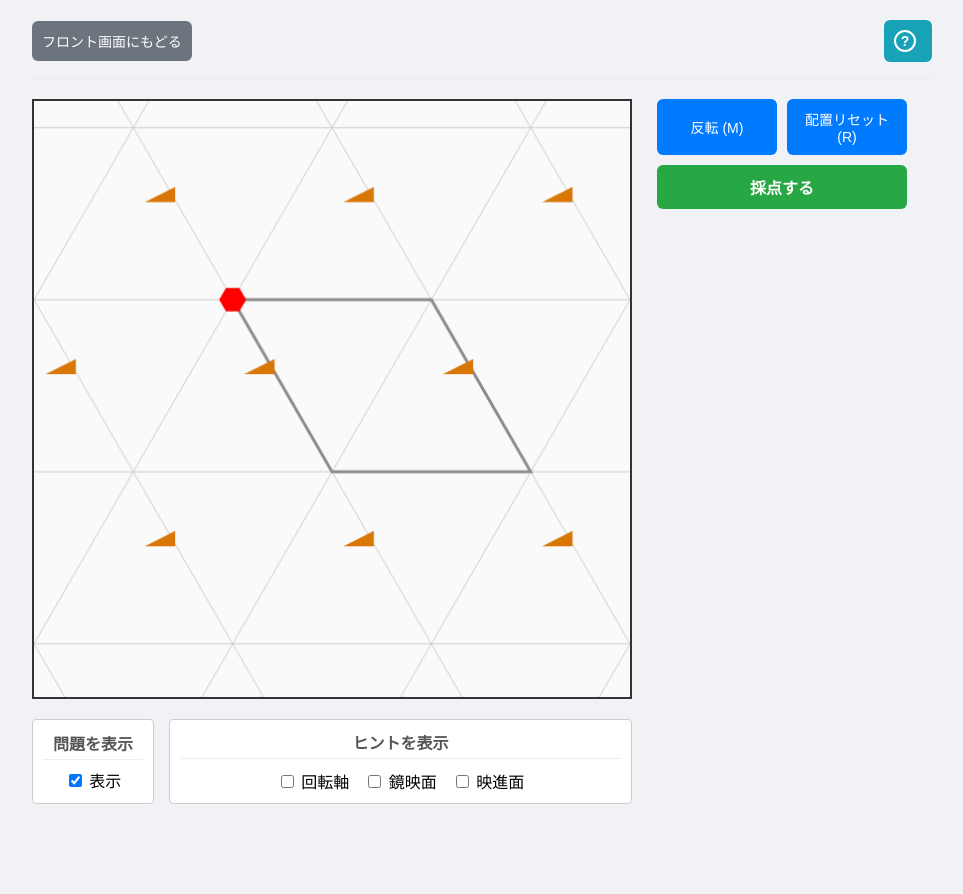
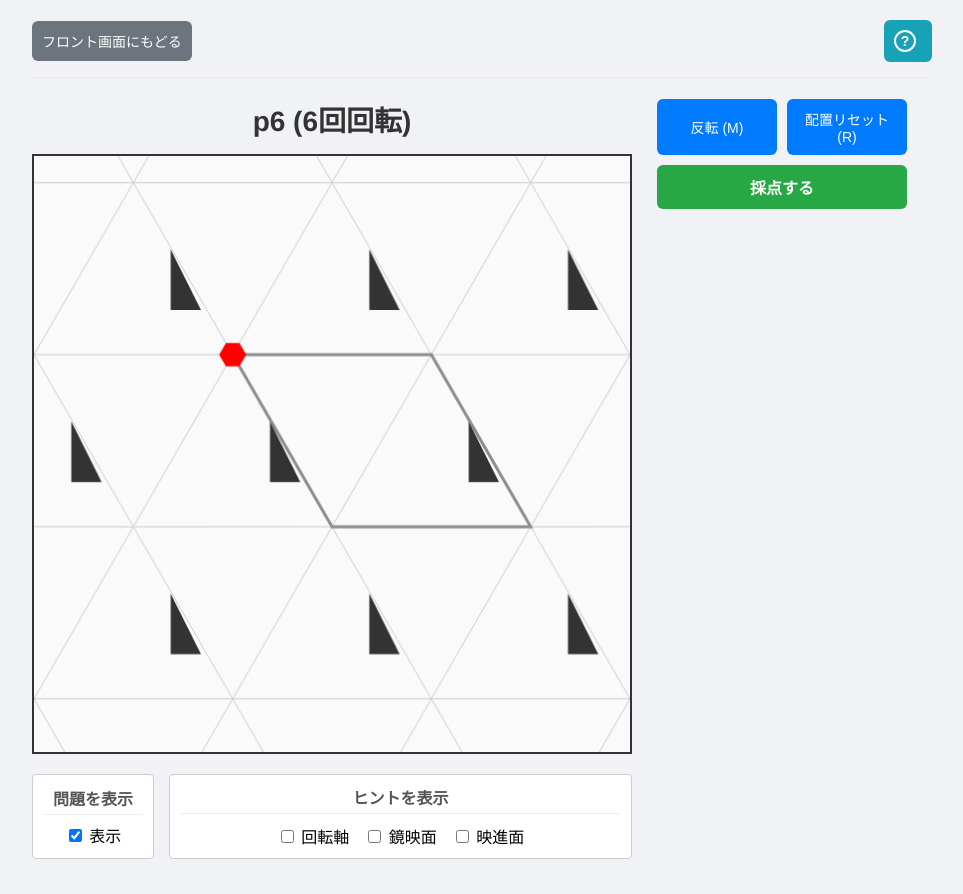
Before and after one commit to nobu0933/Perfect-Symmetry, a plain HTML site: page index.html in a window 1280 px wide. Both pictures are taken after a click on the button "ブラインドモード". Shown: the whole page, without its empty margins (158-1121 px from the left). Before the commit the page ends 839 px from the top, so only its background shows below. Drawn offline with Linux system fonts and the light colour scheme.

Commit message:
beta 1.4

```diff
--- a/index.html
+++ b/index.html
@@ -12,7 +12,7 @@
 			<!-- ==================== フロント画面 ==================== -->
 			<div id="view-front" class="view-section">
 				<div class="title-area">
-					<h1>Perfect Symmetry <span class="version-text">beta 1.3</span></h1>
+					<h1>Perfect Symmetry <span class="version-text">beta 1.4</span></h1>
 					<p>平面群を作るゲーム</p>
 				</div>
 
@@ -236,6 +236,18 @@
 					<div class="main-content">
 						<!-- 左側：格子エリアとヒント枠の縦並びグループ -->
 						<div style="display: flex; flex-direction: column; width: 600px">
+							<!-- ★ 追加: 平面群の名前表示エリア -->
+							<div
+								id="group-name-display"
+								style="
+									font-size: 28px;
+									font-weight: bold;
+									text-align: center;
+									margin-bottom: 15px;
+									color: #333;
+								"
+							></div>
+
 							<!-- 格子エリア -->
 							<canvas id="gameCanvas" width="600" height="600" style="margin-bottom: 20px"></canvas>
 
--- a/main.js
+++ b/main.js
@@ -562,6 +562,15 @@ function resetPlacement() {
 	if (typeof resetUI === 'function') resetUI();
 	draw();
 	updateDebugCounters(); // ★これを追加（配置数と減点をリセット）
+
+	// ==========================================
+	// ★ ここを追加: 平面群の名前を画面に表示する
+	// ==========================================
+	const nameEl = document.getElementById('group-name-display');
+	if (nameEl && SymmetryGroups[currentGroup]) {
+		// symmetryGroups.js で定義されている名前を取得して表示
+		nameEl.textContent = SymmetryGroups[currentGroup].name;
+	}
 }
 
 // --- マウスホイールでのサイズ変更（新規追加） ---
@@ -1055,6 +1064,7 @@ window.startGame = function (mode) {
 			// デバッグモード起動時はオフ
 			randomToggle.checked = false;
 		} else if (['easy', 'hard', 'timeattack', 'blind'].includes(mode)) {
+			//[cite: 5]
 			// それ以外の通常プレイモード起動時は常にオン
 			randomToggle.checked = true;
 			// ★ 新規追加: 1問目のために、ここで強制的にランダムな平面群を抽選する
@@ -1069,13 +1079,30 @@ window.startGame = function (mode) {
 					groupSelect.value = randomGroup;
 				}
 			}
+
+			// ==========================================
+			// ★ 今回追加：以前の図形や色を引き継がないよう、新しく抽選し直す
+			// ==========================================
+			initialShape = generateRandomInitialShape();
+
+			// UI（デバッグ用パネルのセレクトボックスなど）の表示も同期させる
+			const shapeSelect = document.getElementById('debug-shape-select');
+			if (shapeSelect) shapeSelect.value = initialShape.type;
+
+			const colorSelect = document.getElementById('debug-color-select');
+			const pickerTrigger = document.getElementById('color-picker-trigger');
+			if (colorSelect && pickerTrigger) {
+				colorSelect.value = initialShape.color;
+				pickerTrigger.style.backgroundColor = initialShape.color;
+			}
+			// ==========================================
 		}
 	}
 
 	// 画面の表示切り替え
-	document.getElementById('view-front').style.display = 'none';
-	document.getElementById('view-gallery').style.display = 'none';
-	document.getElementById('view-game').style.display = 'block';
+	document.getElementById('view-front').style.display = 'none'; //[cite: 5]
+	document.getElementById('view-gallery').style.display = 'none'; //[cite: 5]
+	document.getElementById('view-game').style.display = 'block'; //[cite: 5]
 
 	// デバッグモード専用パネルの出し分け
 	const debugPanel = document.getElementById('debug-panel');
--- a/symmetryConfig.js
+++ b/symmetryConfig.js
@@ -142,10 +142,10 @@ export const SymmetryConfig = {
 			[0, 0, 1, 0, 'm', 'i'],
 			[0, 0.5, 1, 0.5, 'm', 'i'],
 			[0, 1, 1, 1, 'm', 'i'],
-			[0.25, 0, 0.25, 1, 'g', 'h'],
-			[0, 0.25, 1, 0.25, 'g', 'h'],
-			[0.75, 0, 0.75, 1, 'g', 'h'],
-			[0, 0.75, 1, 0.75, 'g', 'h'],
+			[0.25, 0, 0.25, 1, 'g', 'i'],
+			[0, 0.25, 1, 0.25, 'g', 'i'],
+			[0.75, 0, 0.75, 1, 'g', 'i'],
+			[0, 0.75, 1, 0.75, 'g', 'i'],
 		],
 	},
 	p4: {
```
